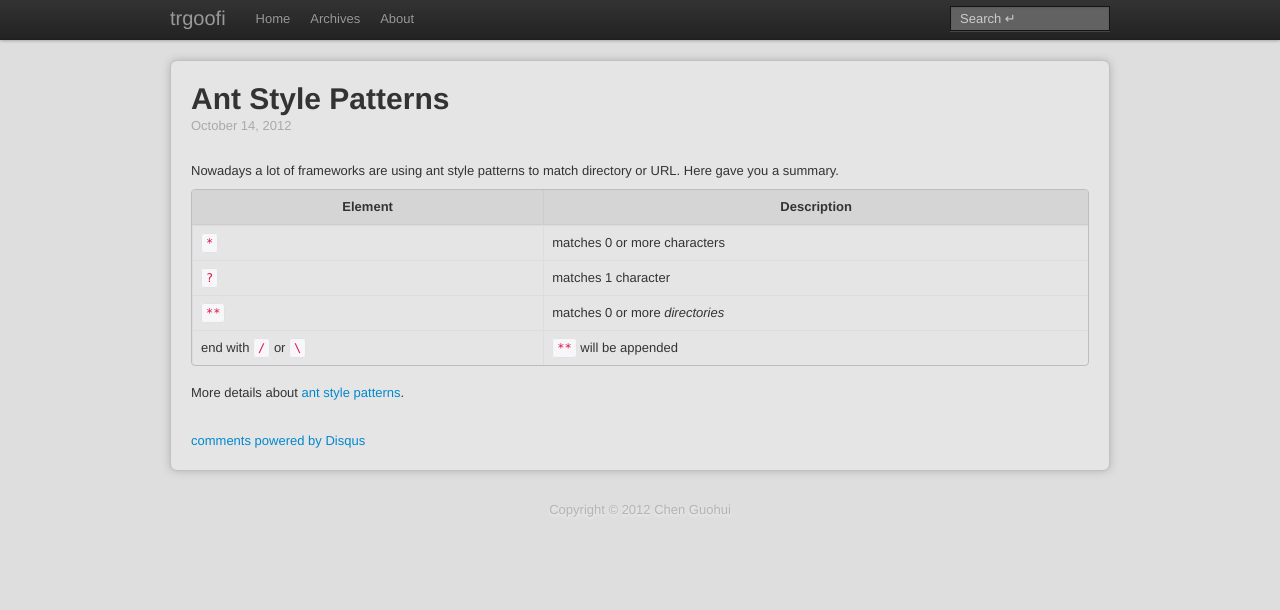
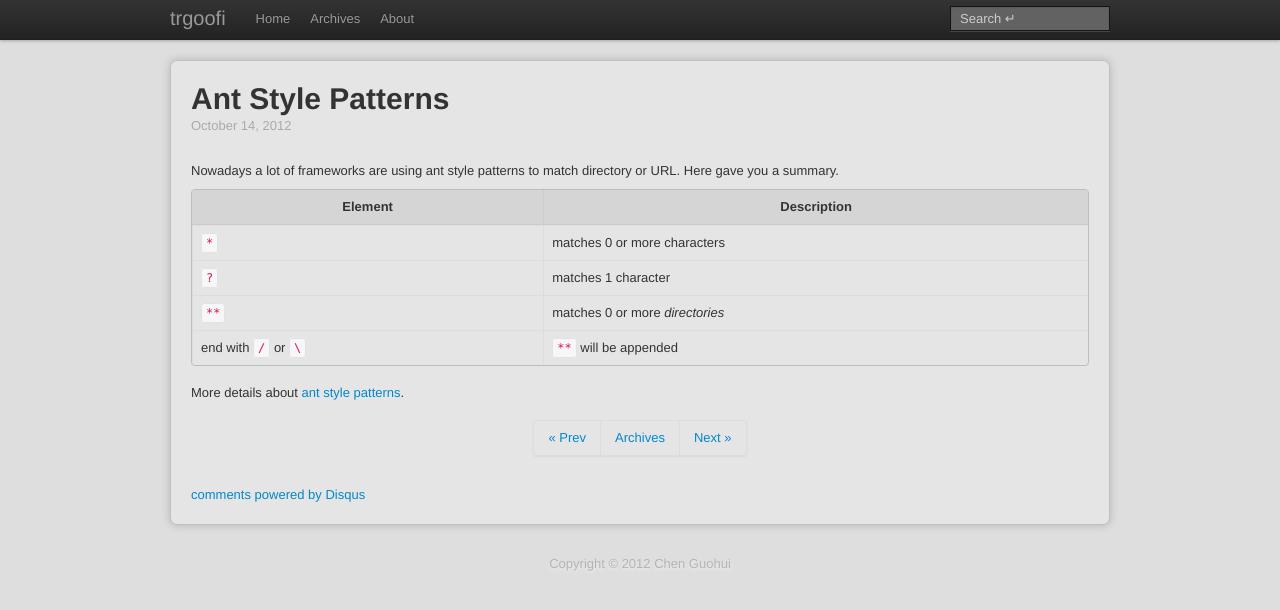
Before and after one commit to trgoofi/trgoofi.github.com, a Jekyll site: the page built from _posts/2012-10-14-ant-style-pattern.md, in a window 1280 px wide. Shown: the top 610 px of the page. Built offline with Jekyll 4.4.1, drawn with Linux system fonts in a browser that asks for light colours; comment, search, counter and statistics services are not loaded.

Commit message:
Add pagination for easy navigation. close #7

```diff
--- a/_layouts/post.html
+++ b/_layouts/post.html
@@ -14,6 +14,21 @@ layout: default
     {% endif %}
   </header>
   {{ content }}
+	<nav class="pagination pagination-centered">
+	  <ul>
+      {% if page.previous %}
+			  <li><a href="{{ page.previous.url | append: '/' }}" title="{{ page.previous.title }}">&laquo; Prev</a></li>
+      {% else %}
+			  <li class="disabled"><a>&laquo; Prev</a></li>
+      {% endif %}
+			<li><a href="/archives.html">Archives</a></li>
+      {% if page.next %}
+			  <li><a href="{{ page.next.url | append: '/' }}" title="{{ page.next.title }}">Next &raquo;</a></li>
+      {% else %}
+			  <li class="disabled"><a>Next &raquo;</a></li>
+      {% endif %}
+		</ul>
+	</nav>
   <footer class="comment">
     {% include comment %}
   </footer>
```
